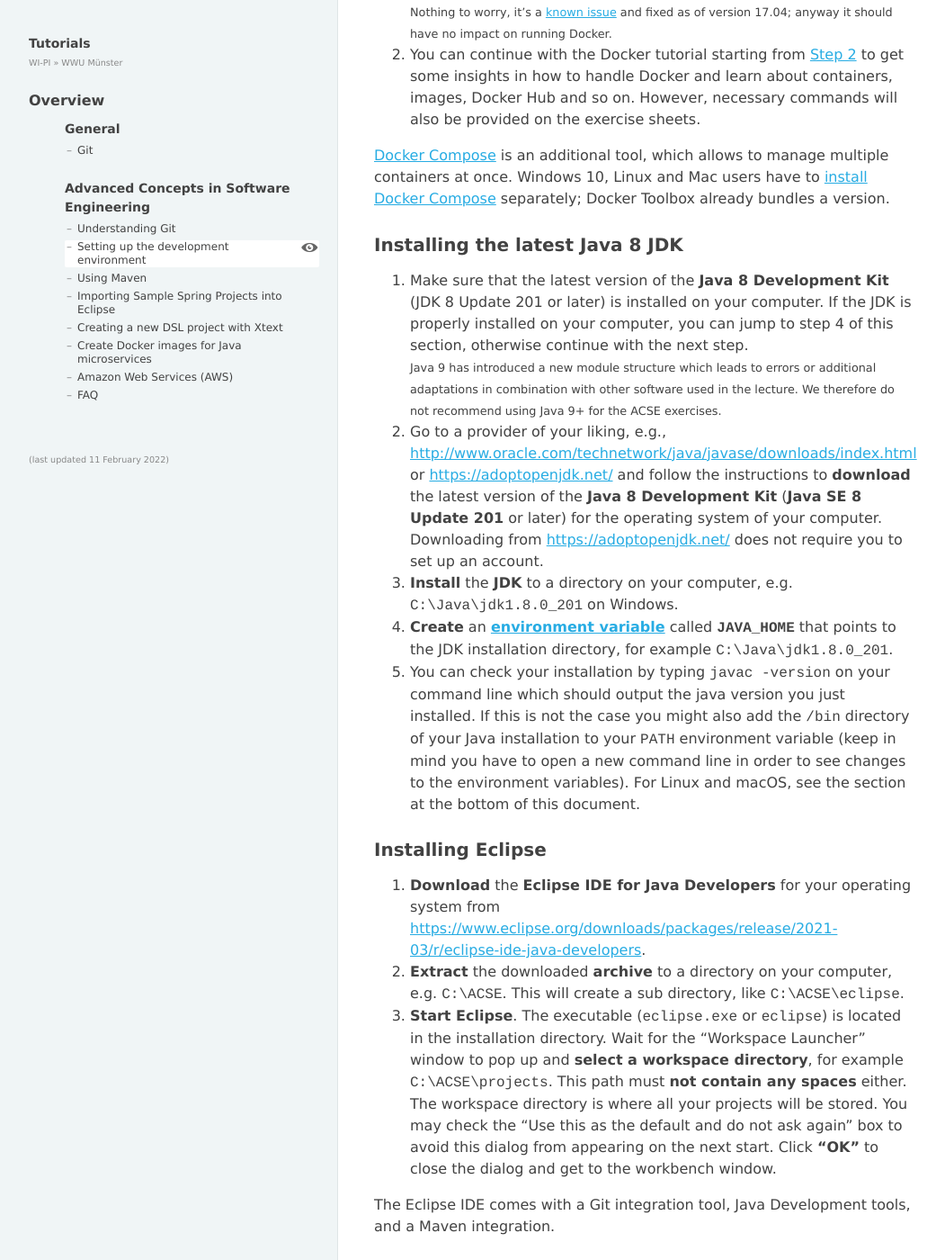
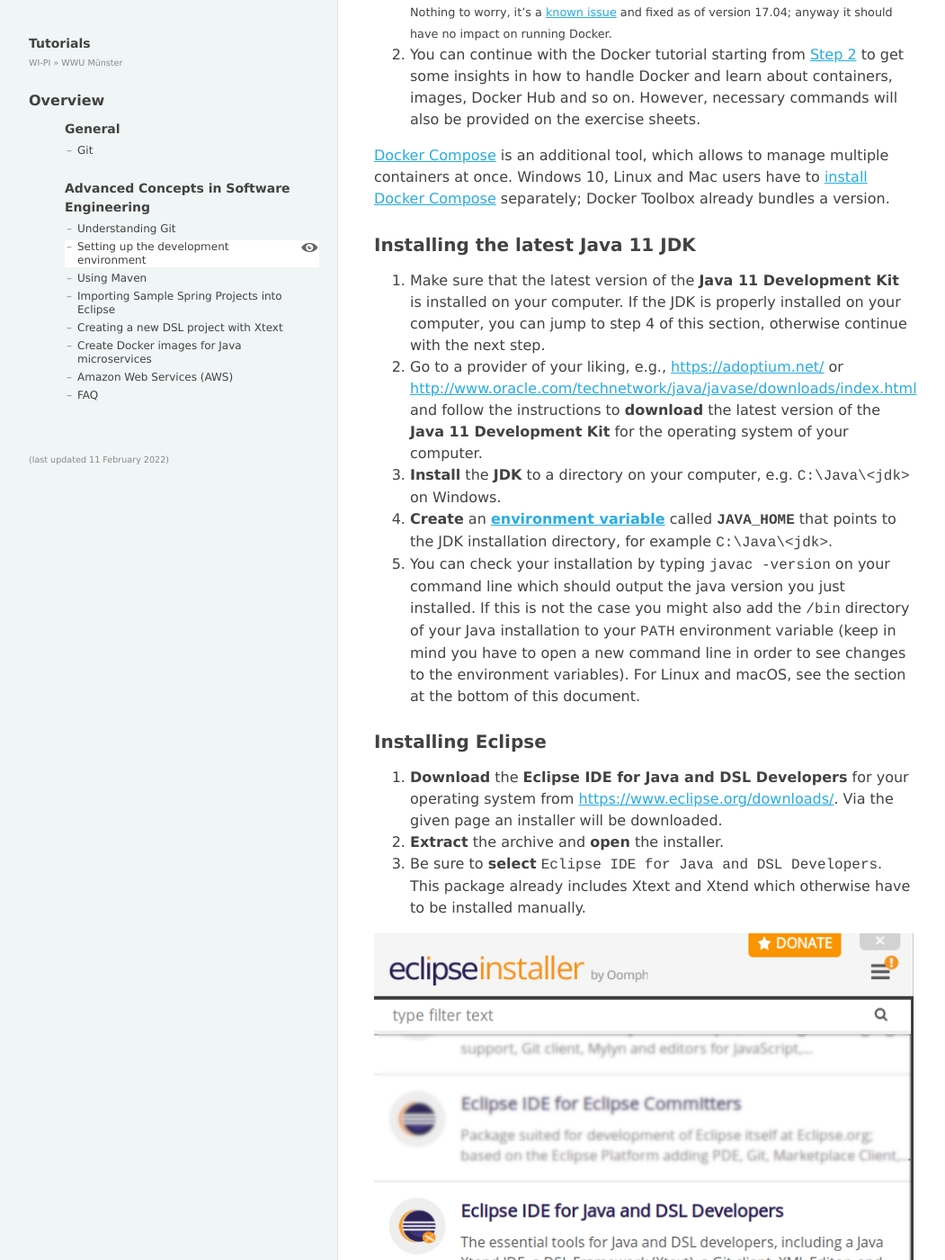
Before and after one commit to wwu-pi/tutorials, a Jekyll site: the page built from lectures/acse/010_setting_up_environment_with_docker.md, in a window 1280 px wide and 1400 px high, scrolled down 823 px. Shown: the whole window at 90% size, without its empty margins (8-1059 px from the left). Built offline with Jekyll 4.4.1, drawn with Linux system fonts in a browser that asks for light colours; some of the changed text lies outside the part shown.

Commit message:
Added easier way to set up Eclipse with Xtext and Xtend. Updated link to Adoptopenjdk (now Adoptium). Adjusted downloads for newer versions.

```diff
--- a/lectures/acse/010_setting_up_environment_with_docker.md
+++ b/lectures/acse/010_setting_up_environment_with_docker.md
@@ -6,7 +6,7 @@
 
 1. [Installing Git](#git)
 1. [Installing Docker](#install)
-1. [Installing the latest Java 8 JDK](#jdk)
+1. [Installing the latest Java 11 JDK](#jdk)
 1. [Installing Eclipse](#eclipse)
 1. [Extending Eclipse with Xtext and Xtend](#plugins)
 
@@ -60,33 +60,40 @@
 [Docker Compose](https://docs.docker.com/compose/overview/) is an additional tool, which allows to manage multiple containers at once.
 Windows 10, Linux and Mac users have to [install Docker Compose](https://docs.docker.com/compose/install/) separately; Docker Toolbox already bundles a version.
 
-## <a id="jdk" name="jdk"></a>Installing the latest Java 8 JDK
+## <a id="jdk" name="jdk"></a>Installing the latest Java 11 JDK
 
-1. Make sure that the latest version of the **Java 8 Development Kit** (JDK 8 Update 201 or later) is installed on your computer. If the JDK is properly installed on your computer, you can jump to step 4 of this section, otherwise continue with the next step.
-<br><small>Java 9 has introduced a new module structure which leads to errors or additional adaptations in combination with other software used in the lecture. We therefore do not recommend using Java 9+ for the ACSE exercises.</small>
-1. Go to a provider of your liking, e.g., [http://www.oracle.com/technetwork/java/javase/downloads/index.html](http://www.oracle.com/technetwork/java/javase/downloads/index.html) or [https://adoptopenjdk.net/](https://adoptopenjdk.net/) and follow the instructions to **download** the latest version of the **Java 8 Development Kit** (**Java SE 8 Update 201** or later) for the operating system of your computer. Downloading from [https://adoptopenjdk.net/](https://adoptopenjdk.net/) does not require you to set up an account.
-1. **Install** the **JDK** to a directory on your computer, e.g. ``C:\Java\jdk1.8.0_201`` on Windows.
-1. **Create** an **[environment variable](#envvar)** called **``JAVA_HOME``** that points to the JDK installation directory, for example ``C:\Java\jdk1.8.0_201``.
+1. Make sure that the latest version of the **Java 11 Development Kit** is installed on your computer.
+If the JDK is properly installed on your computer, you can jump to step 4 of this section, otherwise continue with the next step.
+1. Go to a provider of your liking, e.g., [https://adoptium.net/](https://adoptium.net/?variant=openjdk11&jvmVariant=hotspot) or [http://www.oracle.com/technetwork/java/javase/downloads/index.html](http://www.oracle.com/technetwork/java/javase/downloads/index.html) and follow the instructions to **download** the latest version of the **Java 11 Development Kit** for the operating system of your computer.
+1. **Install** the **JDK** to a directory on your computer, e.g. ``C:\Java\<jdk>`` on Windows.
+1. **Create** an **[environment variable](#envvar)** called **``JAVA_HOME``** that points to the JDK installation directory, for example ``C:\Java\<jdk>``.
 1. You can check your installation by typing ``javac -version`` on your command line which should output the java version you just installed. If this is not the case you might also add the ``/bin`` directory of your Java installation to your ``PATH`` environment variable (keep in mind you have to open a new command line in order to see changes to the environment variables). For Linux and macOS, see the section at the bottom of this document.
 
 ## <a id="eclipse" name="eclipse"></a>Installing Eclipse
 
-1. **Download** the **Eclipse IDE for Java Developers** for your operating system from [https://www.eclipse.org/downloads/packages/release/2021-03/r/eclipse-ide-java-developers](https://www.eclipse.org/downloads/packages/release/2021-03/r/eclipse-ide-java-developers).
-1. **Extract** the downloaded **archive** to a directory on your computer, e.g. ``C:\ACSE``. This will create a sub directory, like ``C:\ACSE\eclipse``.
-1. **Start Eclipse**. The executable (``eclipse.exe`` or ``eclipse``) is located in the installation directory. Wait for the "Workspace Launcher" window to pop up and **select a workspace directory**, for example ``C:\ACSE\projects``. This path must **not contain any spaces** either. The workspace directory is where all your projects will be stored. You may check the "Use this as the default and do not ask again" box to avoid this dialog from appearing on the next start. Click **"OK"** to close the dialog and get to the workbench window.
+1. **Download** the **Eclipse IDE for Java and DSL Developers** for your operating system from [https://www.eclipse.org/downloads/](https://www.eclipse.org/downloads/). Via the given page an installer will be downloaded.
+2. **Extract** the archive and **open** the installer.
+3. Be sure to **select** ``Eclipse IDE for Java and DSL Developers``. This package already includes Xtext and Xtend which otherwise have to be installed manually.
 
-The Eclipse IDE comes with a Git integration tool, Java Development tools, and a Maven integration.
+![](images/InstallEclipseXtextXtend.png)
+1. Set up the Java 11+ VM. For this, **select** the Java 11 JDK you installed in the previous step.
+![](images/SelectJDK.png)
+1. Start installing. The respective packages are downloaded. **This might take some time**.
+1. **Start Eclipse**. The executable (``eclipse.exe`` or ``eclipse``) is located in the installation directory. Wait for the "Workspace Launcher" window to pop up and **select a workspace directory**, for example ``C:\ACSE\projects``. This path must **not contain any spaces** either. The workspace directory is where all your projects will be stored. You may check the "Use this as the default and do not ask again" box to avoid this dialog from appearing on the next start. You might also want to create a different workspace for each project. Click **"OK"** to close the dialog and get to the workbench window.
+
+The Eclipse IDE comes with a Git integration tool, Java Development tools, Xtext and Xtend, and a Maven integration.
 
 ## <a id="plugins" name="plugins"></a>Extending Eclipse with Xtext and Xtend
+You can skip this step if you already installed the ``Eclipse IDE for Java and DSL Developers``.
 1. Select **Help** > **Install new Software...**
 1. Specify Work with: Xtend - http://download.eclipse.org/modeling/tmf/xtext/updates/composite/releases/. This can take some time.
 ![](images/XtendXtextInstallation.png)
 1. Wait for the list of software to load (this can take some time) and select all of the following items:
     * _General Purpose Tools_
-      * **Xtext Complete SDK** (at least version 2.13!)
+      * **Xtext Complete SDK** (at least version 2.25!)
         _for domain-specific language development_
     * _Programming Languages_
-      * **Xtend IDE** (at least version 2.13!)
+      * **Xtend IDE** (at least version 2.25!)
         _for model-to-text transformations_
 
 1. Click **Next** two times, check **Accept**, click **Finish** and wait for the packages to be installed.
@@ -94,9 +101,9 @@
 
 ## <a id="papyrus" name="papyrus"></a>Installing Papyrus
 1. Select **Help** > **Install new Software...**
-1. Specify Work with: https://download.eclipse.org/modeling/mdt/papyrus/updates/releases/2021-03/
+1. Specify Work with: https://download.eclipse.org/modeling/mdt/papyrus/updates/releases/2021-12/
 ![](images/papyrus/WorkWithPapyrus.PNG)
-1. Select the version of Papyrus
+1. Select the version of Papyrus, it should be 6.0.0.202112011019
 1. Click **Next**, read and accept the license aggreement and click **Finish**
 1. Click **Restart now** when prompted to restart
 1. After creating a Papyrus project, you now can model, e.g., class diagrams with the known UML elements.
@@ -107,4 +114,4 @@
 * **Linux / macOS**: Open you ~/.profile- and ~/.bashrc- or ~/.bash_profile-files.  Type `export JAVA_HOME=/usr/lib/jvm/<your version>` (using your installation path, of course). If Java is still not found you might need to add it to the path environment variable using `export PATH=$PATH:$JAVA_HOME/bin`. You need to log out and log back in again for the changes to be applied.
 
 
-Congratulations, you have successfully set-up your development environment!
+Congratulations, you have successfully set up your development environment!
```
Also changed, not shown: lectures/acse/images/InstallEclipseXtextXtend.png (added), lectures/acse/images/SelectJDK.png (added).
